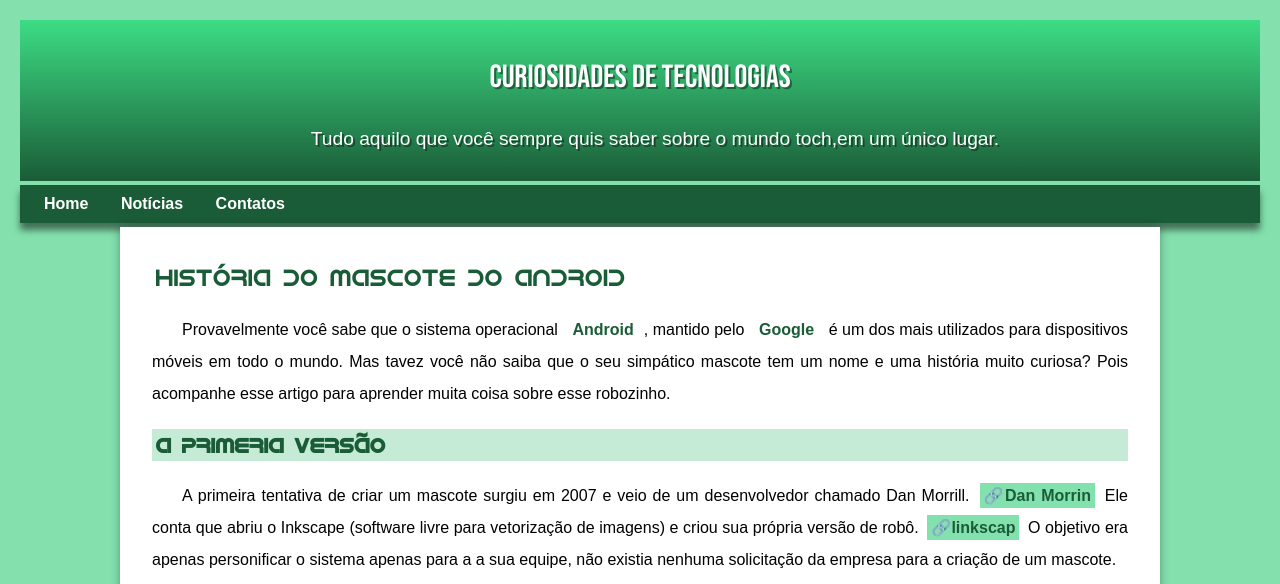
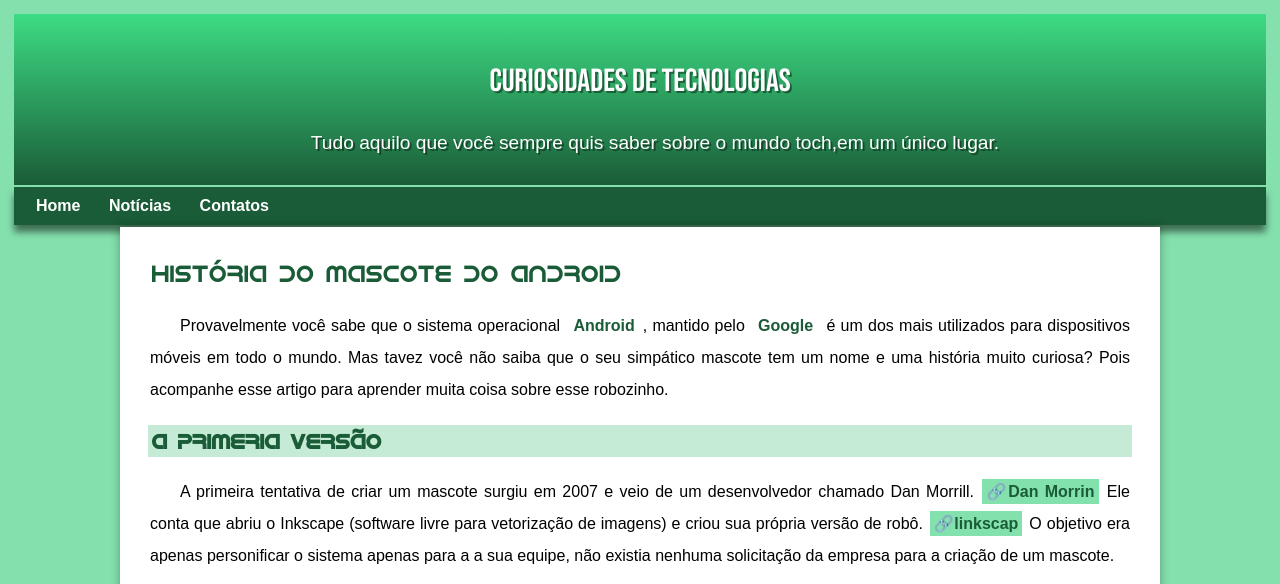
Before and after one commit to anabdani/projeto-android, a plain HTML site: page index.html in a window 1280 px wide. Shown: the top 584 px of the page. Drawn offline with Linux system fonts and the light colour scheme; files whose address does not match are found by name.

Commit message:
atualização

```diff
--- a/estilo/style.css
+++ b/estilo/style.css
@@ -22,7 +22,7 @@
 
 }
  * {
-    margin: 4px;
+    margin: 2px;
     padding: 4px;
  }
 
@@ -49,7 +49,7 @@ header > h1 {
 
     text-align: center;
     color: white;
-    margin-top: 30px;
+    margin-top: 40px;
     font-weight: normal;
     font-family: var(--fonte-destaque);
     text-shadow: 2px 2px 0px rgba(0, 0, 0, 0.411);
```
